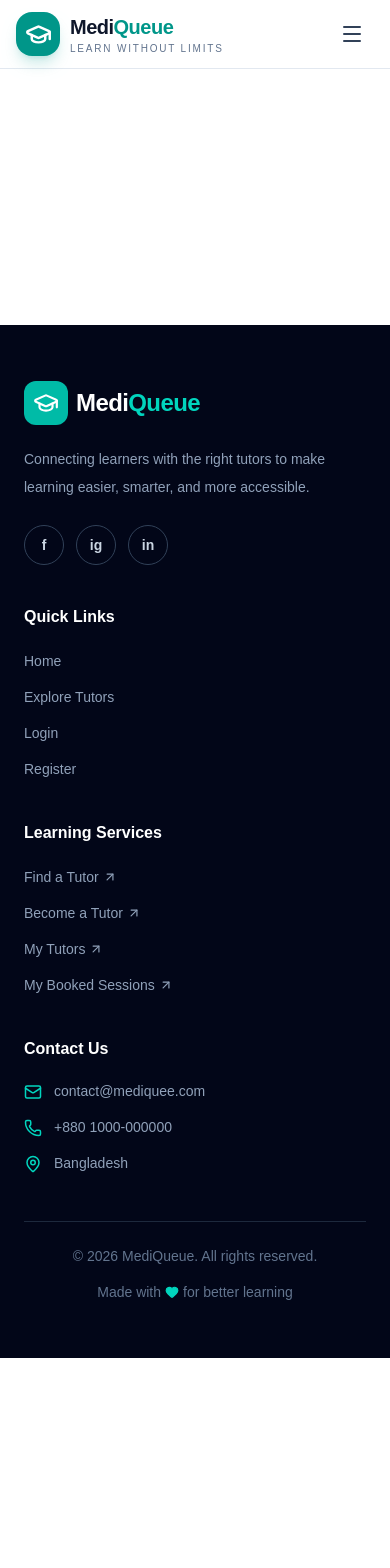
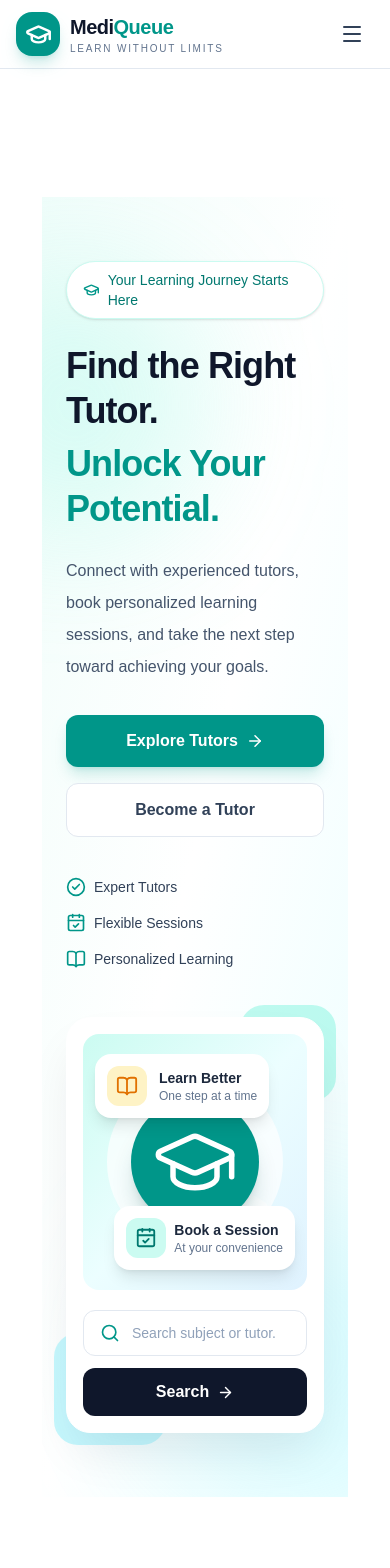
Before and after one commit to MohammadMahfuzurRahman/assignment-09, a Next.js app: page / in a window 390 px wide. Shown: the top 1568 px of the page. Before the commit the page ends 1358 px from the top, so only its background shows below. Built offline with nearby package versions, Linux system fonts and the light colour scheme.

Commit message:
implement responsive MediQueue bannner section

```diff
--- a/src/app/page.js
+++ b/src/app/page.js
@@ -1,10 +1,11 @@
 import Image from "next/image";
+import Banner from "@/components/Banner";
 
 export default function Home() {
   return (
     <div className="flex flex-col flex-1 items-center justify-center bg-zinc-50 font-sans dark:bg-white">
       <main className="flex flex-1 w-full max-w-3xl flex-col items-center justify-between py-32 px-16 bg-white dark:bg-white sm:items-start">
-
+        <Banner />
       </main>
     </div>
   );
--- /dev/null
+++ b/src/components/Banner.js
@@ -0,0 +1,160 @@
+
+import Link from "next/link";
+import {
+  Search,
+  GraduationCap,
+  CalendarCheck,
+  BookOpen,
+  ArrowRight,
+  CheckCircle2,
+} from "lucide-react";
+export default function Banner() {
+  return (
+    <section className="relative overflow-hidden bg-gradient-to-br from-teal-50 via-white to-cyan-50">
+      {/* Background Decoration */}
+      <div className="pointer-events-none absolute -left-24 top-20 h-64 w-64 rounded-full bg-teal-200/30 blur-3xl" />
+      <div className="pointer-events-none absolute -right-20 bottom-0 h-72 w-72 rounded-full bg-cyan-200/30 blur-3xl" />
+
+      <div className="relative mx-auto grid max-w-7xl items-center gap-12 px-6 py-16 sm:py-20 lg:grid-cols-2 lg:gap-16 lg:px-8 lg:py-24">
+        {/* Left Content */}
+        <div>
+          <div className="mb-6 inline-flex items-center gap-2 rounded-full border border-teal-100 bg-white px-4 py-2 shadow-sm">
+            <GraduationCap size={18} className="text-teal-600" />
+            <span className="text-sm font-medium text-teal-700">
+              Your Learning Journey Starts Here
+            </span>
+          </div>
+          <h1 className="max-w-2xl text-4xl font-extrabold leading-tight tracking-tight text-slate-900 sm:text-5xl lg:text-6xl">
+            Find the Right Tutor.
+            <span className="mt-2 block text-teal-600">
+              Unlock Your Potential.
+            </span>
+          </h1>
+          <p className="mt-6 max-w-xl text-base leading-8 text-slate-600 sm:text-lg">
+            Connect with experienced tutors, book personalized learning
+            sessions, and take the next step toward achieving your goals.
+          </p>
+          {/* CTA Buttons */}
+          <div className="mt-8 flex flex-col gap-4 sm:flex-row">
+            <Link
+              href="/tutors"
+              className="inline-flex items-center justify-center gap-2 rounded-xl bg-teal-600 px-6 py-3.5 font-semibold text-white shadow-lg shadow-teal-600/20 transition hover:-translate-y-0.5 hover:bg-teal-700"
+            >
+              Explore Tutors
+              <ArrowRight size={18} />
+            </Link>
+            <Link
+              href="/add-tutor"
+              className="inline-flex items-center justify-center gap-2 rounded-xl border border-slate-200 bg-white px-6 py-3.5 font-semibold text-slate-700 transition hover:border-teal-300 hover:bg-teal-50"
+            >
+              Become a Tutor
+            </Link>
+          </div>
+          {/* Trust Indicators */}
+          <div className="mt-10 grid grid-cols-1 gap-4 sm:grid-cols-3">
+            <div className="flex items-center gap-2">
+              <CheckCircle2
+                size={20}
+                className="shrink-0 text-teal-600"
+              />
+              <span className="text-sm font-medium text-slate-700">
+                Expert Tutors
+              </span>
+            </div>
+            <div className="flex items-center gap-2">
+              <CalendarCheck
+                size={20}
+                className="shrink-0 text-teal-600"
+              />
+              <span className="text-sm font-medium text-slate-700">
+                Flexible Sessions
+              </span>
+            </div>
+            <div className="flex items-center gap-2">
+              <BookOpen
+                size={20}
+                className="shrink-0 text-teal-600"
+              />
+              <span className="text-sm font-medium text-slate-700">
+                Personalized Learning
+              </span>
+            </div>
+          </div>
+        </div>
+        {/* Right Content */}
+        <div className="relative mx-auto w-full max-w-xl">
+          <div className="absolute -right-3 -top-3 h-24 w-24 rounded-3xl bg-teal-200/60 sm:-right-5 sm:-top-5" />
+          <div className="absolute -bottom-3 -left-3 h-28 w-28 rounded-3xl bg-cyan-200/60 sm:-bottom-5 sm:-left-5" />
+          <div className="relative rounded-3xl border border-white bg-white p-4 shadow-2xl shadow-slate-900/10 sm:p-6">
+            {/* Illustration Area */}
+            <div className="relative flex min-h-64 items-center justify-center overflow-hidden rounded-2xl bg-gradient-to-br from-teal-100 via-cyan-50 to-sky-100 p-6 sm:min-h-80">
+              <div className="absolute left-8 top-8 h-12 w-12 rounded-2xl bg-white/70" />
+              <div className="absolute bottom-8 right-8 h-16 w-16 rounded-full bg-white/60" />
+
+              <div className="relative flex h-44 w-44 items-center justify-center rounded-full bg-white/70 sm:h-56 sm:w-56">
+                <div className="flex h-32 w-32 items-center justify-center rounded-full bg-teal-600 shadow-xl shadow-teal-900/20 sm:h-40 sm:w-40">
+                  <GraduationCap
+                    size={88}
+                    strokeWidth={1.5}
+                    className="text-white sm:h-28 sm:w-28"
+                  />
+                </div>
+              </div>
+              {/* Floating Card */}
+              <div className="absolute left-3 top-5 flex items-center gap-3 rounded-2xl bg-white p-3 shadow-lg sm:left-5 sm:top-8 sm:p-4">
+                <div className="flex h-10 w-10 items-center justify-center rounded-xl bg-amber-100 text-amber-600">
+                  <BookOpen size={22} />
+                </div>
+                <div>
+                  <p className="text-sm font-bold text-slate-800">
+                    Learn Better
+                  </p>
+                  <p className="text-xs text-slate-500">
+                    One step at a time
+                  </p>
+                </div>
+              </div>
+              <div className="absolute bottom-5 right-3 flex items-center gap-2 rounded-2xl bg-white p-3 shadow-lg sm:bottom-8 sm:right-5 sm:p-4">
+                <div className="flex h-10 w-10 items-center justify-center rounded-xl bg-teal-100 text-teal-700">
+                  <CalendarCheck size={22} />
+                </div>
+                <div>
+                  <p className="text-sm font-bold text-slate-800">
+                    Book a Session
+                  </p>
+                  <p className="text-xs text-slate-500">
+                    At your convenience
+                  </p>
+                </div>
+              </div>
+            </div>
+            {/* Search Card */}
+            <form
+              action="/tutors"
+              method="GET"
+              className="mt-5 flex flex-col gap-3 sm:flex-row"
+            >
+              <label className="flex min-w-0 flex-1 items-center gap-3 rounded-xl border border-slate-200 px-4 py-3 focus-within:border-teal-500">
+                <Search size={20} className="shrink-0 text-teal-600" />
+                <input
+                  type="search"
+                  name="subject"
+                  placeholder="Search subject or tutor..."
+                  aria-label="Search subject or tutor"
+                  className="w-full min-w-0 bg-transparent text-sm text-slate-700 outline-none placeholder:text-slate-400"
+                />
+              </label>
+              <button
+                type="submit"
+                className="inline-flex items-center justify-center gap-2 rounded-xl bg-slate-900 px-5 py-3 font-semibold text-white transition hover:bg-teal-700"
+              >
+                Search
+                <ArrowRight size={17} />
+              </button>
+            </form>
+          </div>
+        </div>
+      </div>
+    </section>
+  );
+}
```
Also changed, not shown: 1 other file (tests, documents, lock files or other folders).
